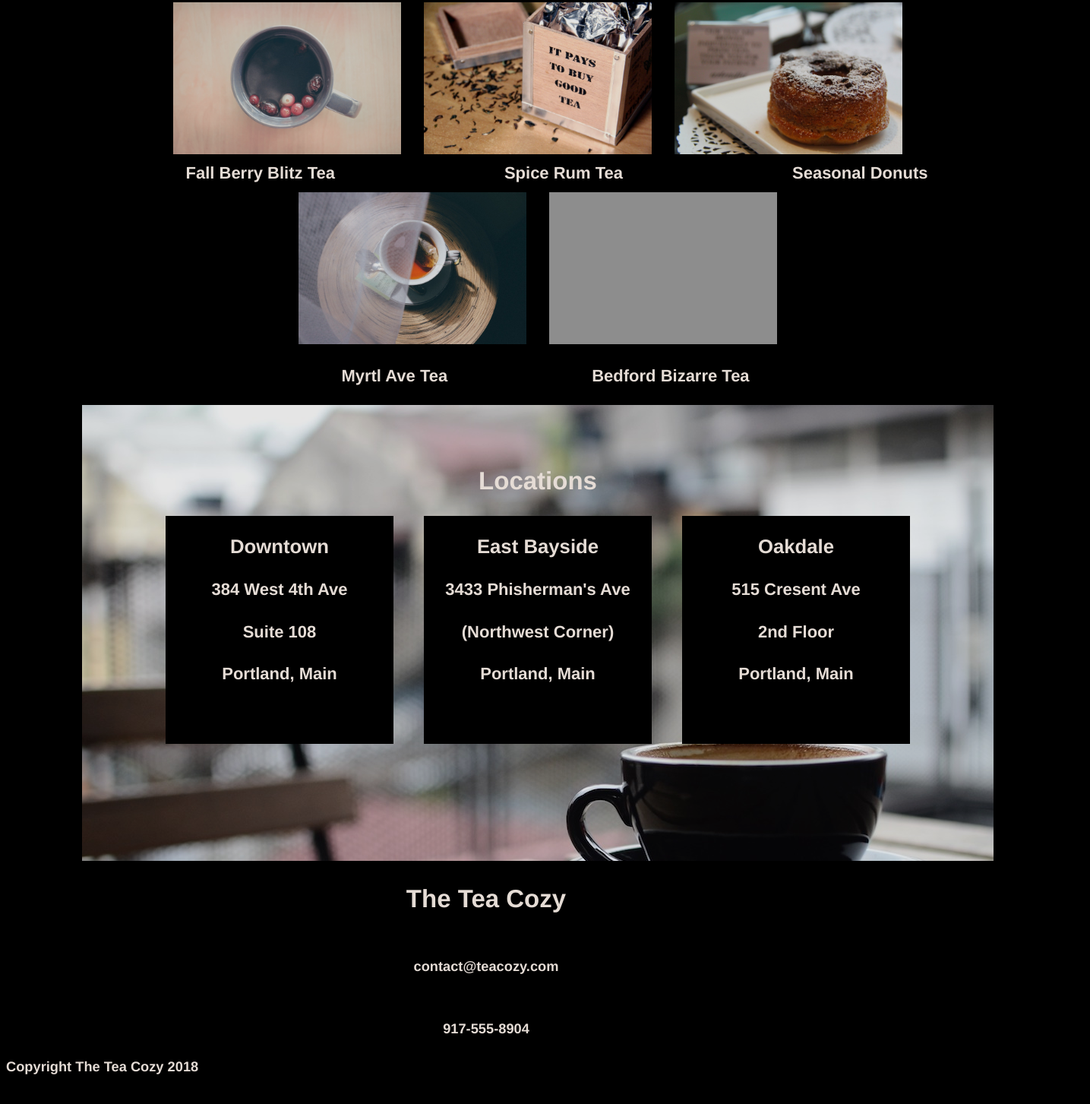
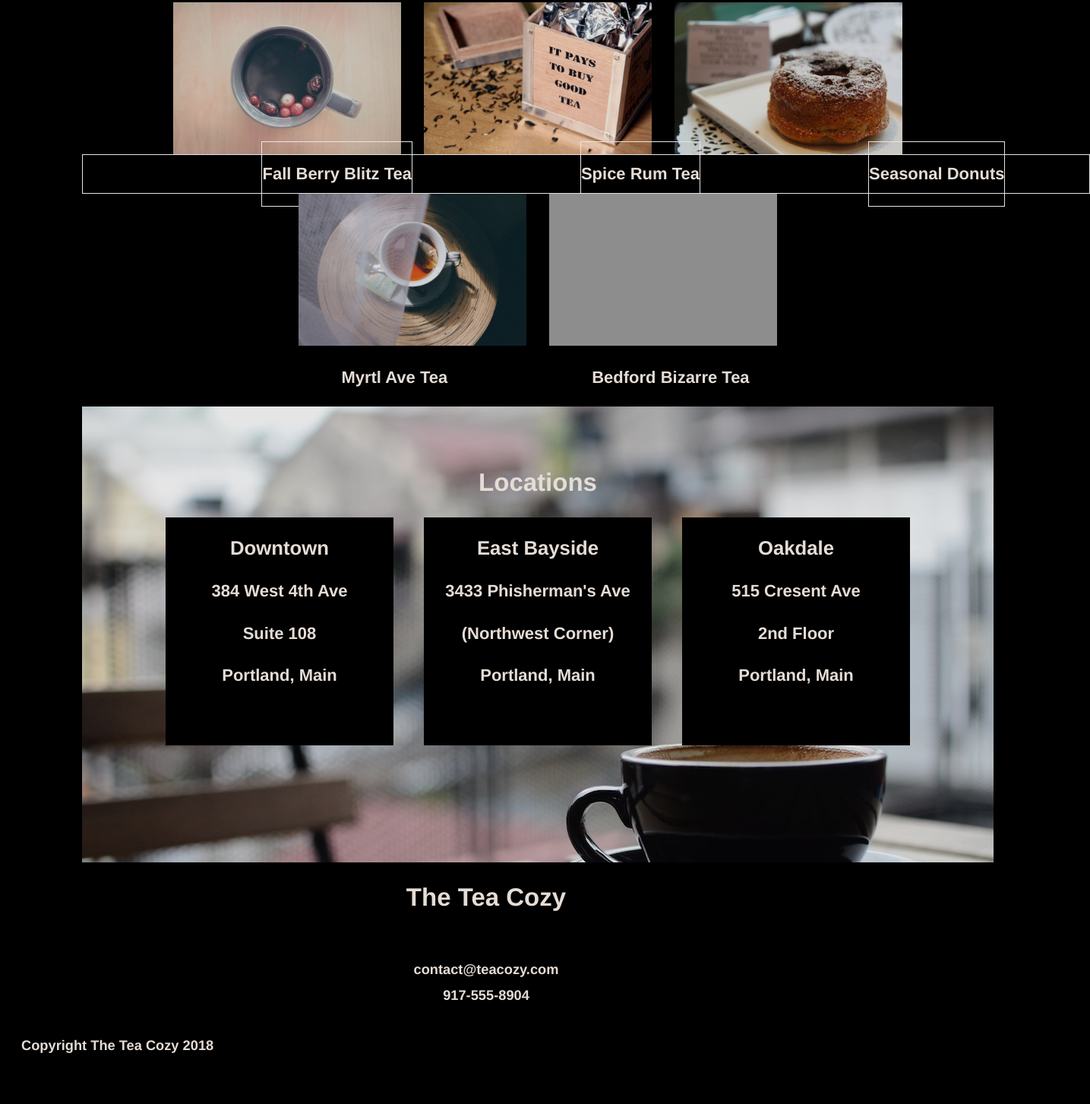
Before and after one commit to jamzm101/TeaCozy, a plain HTML site: page index.html in a window 1280 px wide. Shown: the part 835-2288 px from the top of the page at 76% size, 1435 px wide, since content can reach past the window. After the commit the page ends 2228 px from the top, so only its background shows below. Drawn offline with Linux system fonts and the light colour scheme; grey boxes are pictures that could not be loaded.

Commit message:
working on the three text section

```diff
--- a/Resources/CSS/Style.css
+++ b/Resources/CSS/Style.css
@@ -41,14 +41,14 @@ nav span{
   }
 
 
-/* Main Container */
+/* Main Container holds all flexboxes*/
   .main-container{
   display: flex;
   flex-direction: column;
   }
 
 
-/* Box-1 Section */
+/* Box-1 large graphic for mission Statement */
 .box-1.image-content{
   display: flex;
   flex-direction: column;
@@ -62,6 +62,7 @@ flex-direction: column;
   background-image: url('../../Resources/Images/img-jar-of-colorful-stuff.jpg');
 }
 
+/* Mission statement */
 .box1-h2{
   display: flex;
   flex-direction: column; /* this does matter */
@@ -74,6 +75,7 @@ flex-direction: column;
   background-color: black;
 }
 
+/* items under Mission Statement */
 .box1-h4{
   display: flex;
   flex-direction: column; /* this does matter */
@@ -86,6 +88,7 @@ flex-direction: column;
   background-color: black;
 }
 
+/* Tea of the month heading */
 
 .tea-h2{
   display: flex;
@@ -98,9 +101,9 @@ flex-direction: column;
   background-color: black;
   margin-left: 100px;
   padding-top: 30px;
-
 }
 
+/* Tea of the month sub-heading */
 .steeping-h4{
   display: flex;
   flex-direction: column; /* this does matter */
@@ -121,10 +124,8 @@ flex-direction: column;
   margin-left: 100px;
   width: 1200px;
   height: 200px;
-  /* border: 1px solid white; */
   justify-content: center;
   align-items:flex-start;
-
 }
 
 .a1 img{
@@ -144,16 +145,33 @@ width: 300px;
   height: 200px;
 }
 
+/* flexbox containing text for all three images */
 .three-image-text{
   display: flex;
-flex-direction: row
-/* border: 1px solid white; */
+  flex-direction: row;
   margin-left: 100px;
   width: 1200px;
   height: 50px;
   justify-content: space-around;
   align-items: center;
   padding-left: 125px;
+  border: 1px solid white;
+}
+
+.berries-h4{
+  display: flex;
+  border: 1px solid white;
+  margin-right: 0px;
+}
+
+.woodenbox-h4{
+  display: flex;
+  border: 1px solid white;
+}
+
+.donut-h4{
+  display: flex;
+  border: 1px solid white;
 }
 
 .two-images{
@@ -219,7 +237,6 @@ background-image: url('../../Resources/Images/img-cup-coffee-on-table.jpg');
   padding-bottom: 100px;
 }
 
-
 .locationAllBoxes{
   display: flex;
   flex-direction: row;
@@ -230,7 +247,6 @@ padding-bottom: 100px;
   align-items: center;
   justify-content: center;
 }
-
 
 .locationBoxes1{
   background-color: black;
@@ -248,7 +264,6 @@ margin-right: 40px;
   text-align: center;
 }
 
-
 .locationBoxes3{
   background-color: black;
   height: 300px;
@@ -258,20 +273,37 @@ text-align: center;
 
 /* Footer Section */
 
-.footer1{
+.footertitle{
   display: flex;
   flex-direction: column;
+  justify-content: Top;
   align-items: center;
-justify-content: center;
   height: 100px;
-
+  /* border: 1px solid white; */
   }
 
 .footerContact{
   display: flex;
   flex-direction: column;
   align-items: center;
+  height: 50px;
+  /* border: 1px solid white; */
+  }
+
+.footerPhone{
+  display: flex;
+  flex-direction: column;
+  align-items: center;
   justify-content: center;
-  height: 100px;
-  margin-top: 30px;
+  height: 50px;
+  /* border: 1px solid white; */
   }
+
+.footerCopyright{
+  display: flex;
+  flex-direction: column;
+  align-items: left;
+  height: 50px;
+  /* border: 1px solid white; */
+  margin-left: 20px;
+  }
--- a/index.html
+++ b/index.html
@@ -21,10 +21,10 @@
     </nav>
   </header>
 
-<!--Main-Container-->
+<!--Main-Container holding all other flexboxes-->
     <div class="main-container">
 
-<!-- Mission Statement -->
+    <!-- Mission Statement and sub heading-->
           <div class="box-1 image-content">
               <div class="box1-h2">
                   <h2>Our Mission</h2>
@@ -35,6 +35,7 @@
               </div>
           </div>
 
+    <!-- Tea of the month heading and sub-heading-->
 
           <div class="tea-h2">
               <h2>Tea of the Month</h2>
@@ -47,7 +48,6 @@
     <!-- Tea of the month Section - three images-->
 
           <div class="three-images">
-
               <div class="a1">
                   <img src="./resources/images/img-cup-of-berries.jpg" alt="cup">
               </div>
@@ -59,12 +59,12 @@
               <div class="c1">
                   <img src="./resources/images/img-donut.jpg" alt="cup">
               </div>
-
           </div>
 
     <!-- Tea of the month Section - THREE images text -->
 
         <div class="three-image-text">
+
 
                 <div class="berries-h4">
                     <h4>Fall Berry Blitz Tea</h4>
@@ -83,7 +83,6 @@
     <!-- Tea of the month Section - TWO images-->
 
           <div class="two-images">
-
                <div class="d1">
                     <img src="./resources/images/img-cup-of-tea-halfcovered.jpg" alt="cup">
                </div>
@@ -91,13 +90,11 @@
                <div class="e1">
                     <img src="./resources/images/img-cup-sugar.jpg" alt="cup">
                </div>
-
           </div>
 
     <!-- Tea of the month Section - TWO images text -->
 
           <div class="two-image-text">
-
                 <div class="halfcovered-h4">
                     <h4>Myrtl Ave Tea</h4>
                 </div>
@@ -105,7 +102,6 @@
                 <div class="sugar-h4">
                     <h4>Bedford Bizarre Tea</h4>
                 </div>
-
           </div>
 
     <!-- Location section -->
@@ -139,47 +135,26 @@
                  </div>
             </div>
 
-
     <!--footer section-->
           <footer>
-           <div class="footer1">
+               <div class="footertitle">
                     <h2>The Tea Cozy</h2>
                </div>
 
                <div class="footerContact">
                     <h5>contact@teacozy.com</h5>
+               </div>
+
+               <div class="footerPhone">
                      <h5>917-555-8904</h5>
               </div>
 
-           <div class="footer2">
+               <div class="footerCopyright">
                     <h5>Copyright The Tea Cozy 2018</h5>
                </div>
          </footer>
 
-
-
-
-
-
-
-
-
-
-
-
-
-
-
-
-
-
     </div>
-
-
-
-
-
-
 
   </body>
 </html>
```
Lines whose indentation alone changed are shown as unchanged.
